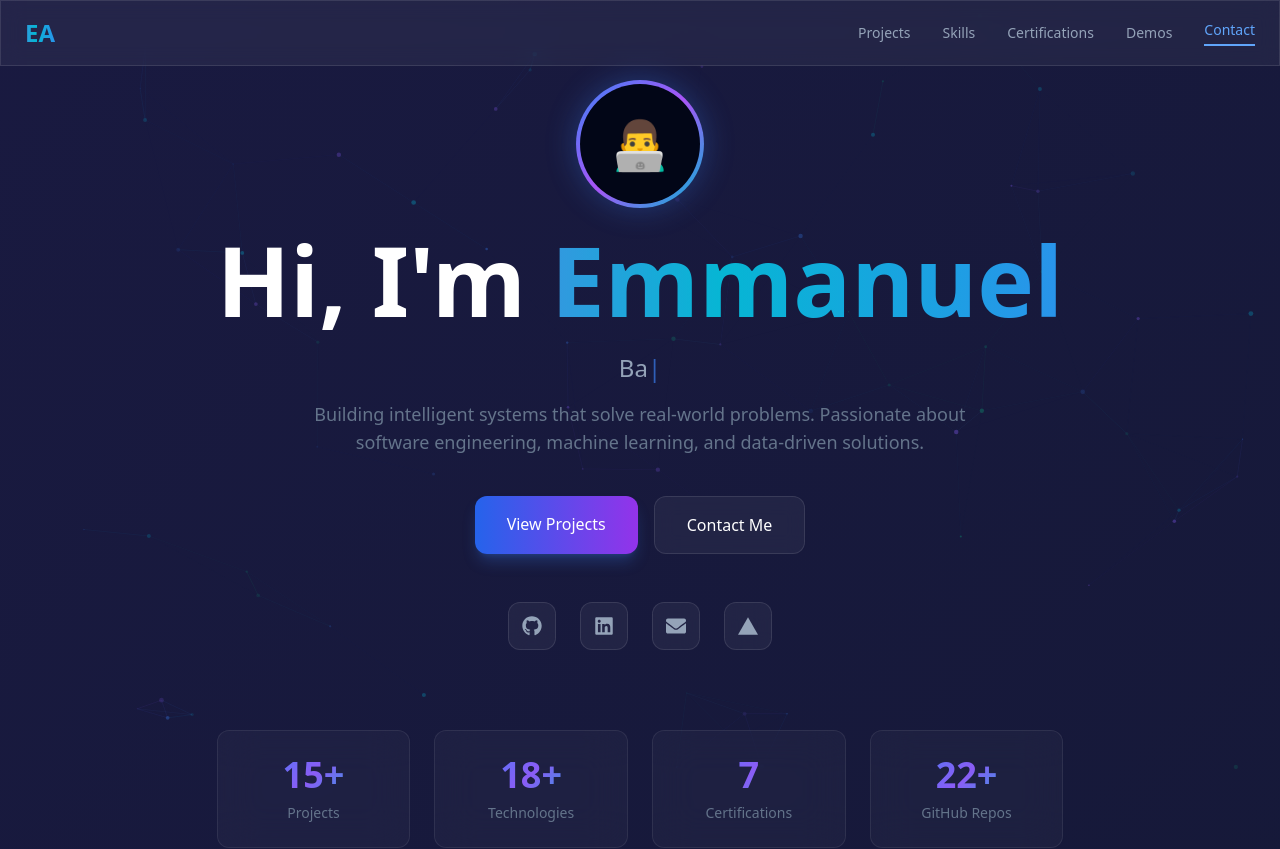
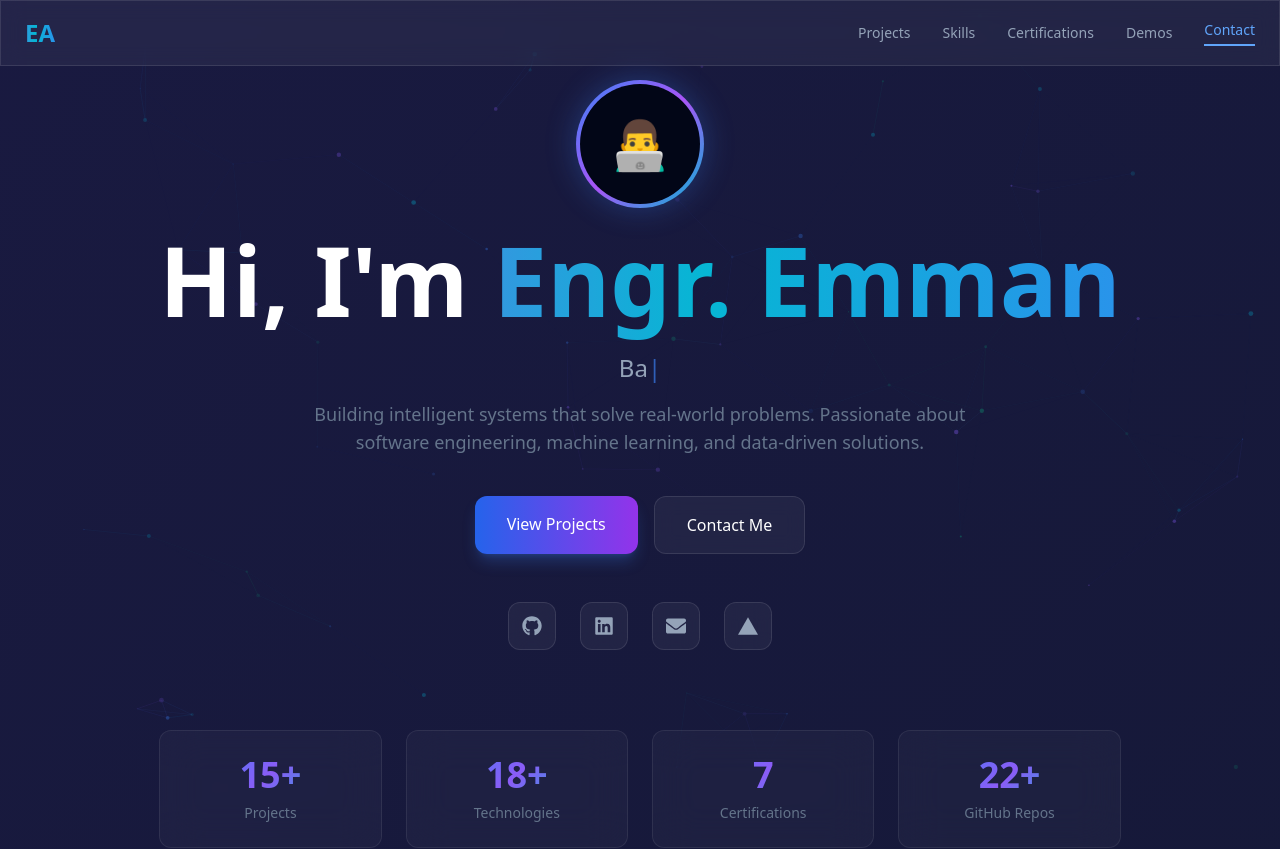
Before and after one commit to emmanalcazarjr-ops/portfolio, a Next.js app: page / in a window 1280 px wide. Shown: the top 849 px of the page. Built offline with nearby package versions, Linux system fonts and the light colour scheme.

Commit message:
Update hero: Hi, I'm Engr. Emman

```diff
--- a/app/page.tsx
+++ b/app/page.tsx
@@ -301,7 +301,7 @@ export default function Home() {
             <ScrollReveal delay={0.2}>
               <h1 className="text-5xl md:text-7xl lg:text-8xl font-bold mb-6 leading-tight">
                 <span className="text-white">Hi, I'm </span>
-                <span className="text-gradient-animate">Emmanuel</span>
+                <span className="text-gradient-animate">Engr. Emman</span>
               </h1>
             </ScrollReveal>
 
```
